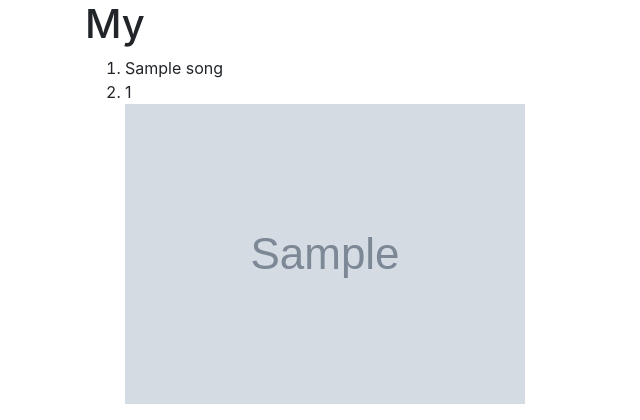
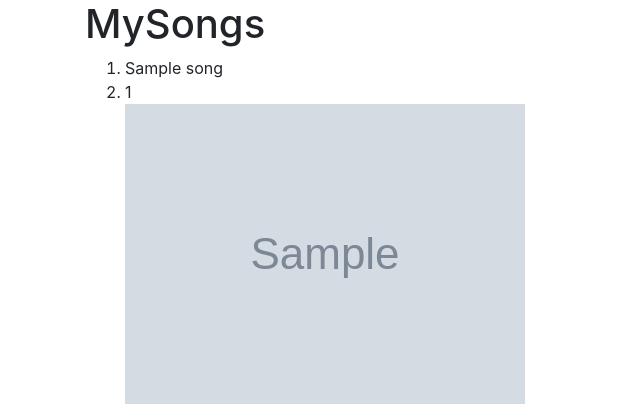
Before and after one commit to Farooq-azam-khan/my-songify, a Flask app: template mysongify/templates/home.html in a window 1280 px wide. Shown: the part 56-476 px from the top of the page, without its empty margins (0-640 px from the left). Run offline with Flask 2, Linux system fonts and the light colour scheme; the template is opened without the code that fills it: most values are stand-ins (such as "Sample title", 1, 10 or a date in 2020); grey boxes marked "Sample" are stand-in pictures; some libraries are stand-ins or nearby versions.

Commit message:
my first commit

```diff
--- a/mysongify/templates/home.html
+++ b/mysongify/templates/home.html
@@ -1,6 +1,6 @@
 {% extends 'layout.html' %}
 {% block content %}
-<h1> My </h1>
+<h1> MySongs </h1>
 
 <ol>
 {% for song in html_songs %}
```
